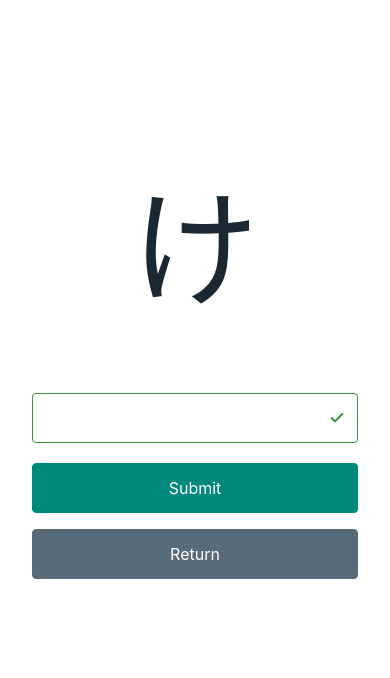
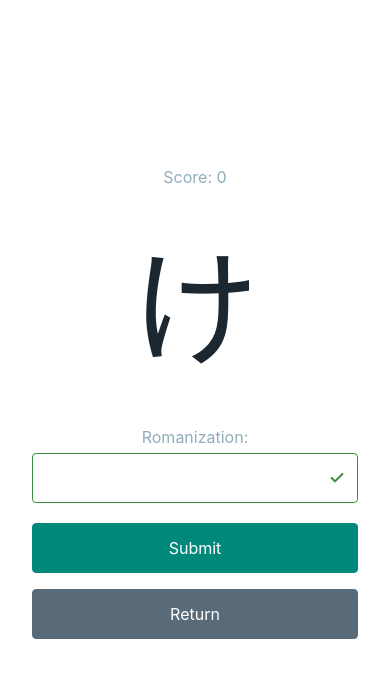
Before and after one commit to Jaywiz77/japwjay, a React (Vite) app: page / in a window 390 px wide. Both pictures are taken after a click on the input "Hiragana". Shown: the top 678 px of the page. Built offline with nearby package versions, Linux system fonts and the light colour scheme.

Commit message:
fixed mobile color and shifted score position

```diff
--- a/src/App.css
+++ b/src/App.css
@@ -65,5 +65,5 @@ td{
 }
 
 label{
-  color: #FFF;
+  color: #fff;
 }
--- a/src/components/CharacterPractice.tsx
+++ b/src/components/CharacterPractice.tsx
@@ -52,6 +52,7 @@ const CharacterPractice = ():ReactElement  => {
 
   return (
     <div>
+      <p><label className=''>Score: {score}</label></p>
       <h1 style={{fontSize:"8em"}}>{state.type == CONSTANTS.HIRAGANA_STRING? currentChar.hiragana : currentChar.katakana}</h1>
       <form onSubmit={handleSubmit}>
         <label>
@@ -61,7 +62,7 @@ const CharacterPractice = ():ReactElement  => {
         <input type="submit" className='primary' value={"Submit"}  />
         <input type="submit" className='secondary' value={"Return"} onClick={returnToMenu}  />
       </form>
-      <p><label>Score: {score}</label></p>
+
       </div>
   );
 };
--- a/src/index.css
+++ b/src/index.css
@@ -68,6 +68,10 @@ button:focus-visible {
   button {
     background-color: #f9f9f9;
   }
+  label{
+    color: #90ADBB;
+  }
+
 }
 
 td{
```
